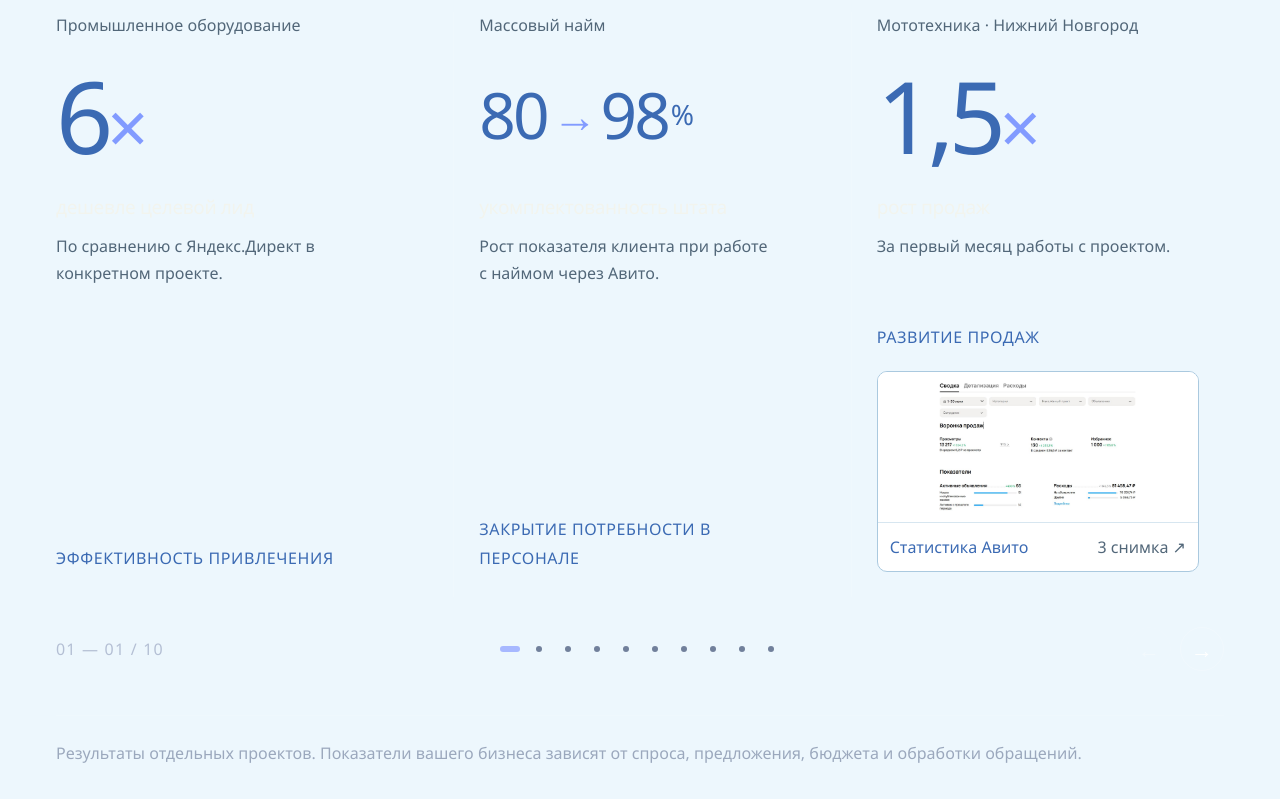
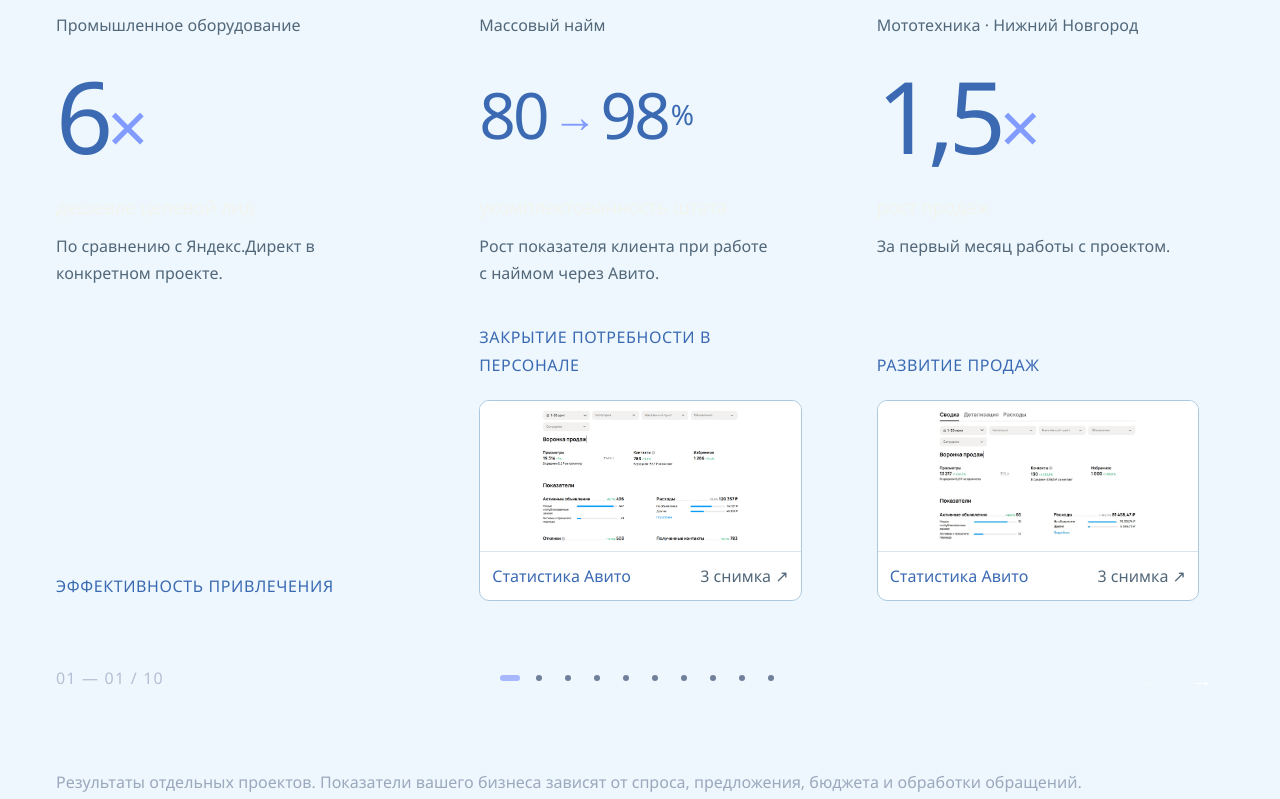
Before and after one commit to creart85/avito-agency, a website with bundled scripts: page dist/index.html in a window 1280 px wide. Shown: the part 4394-5193 px from the top of the page. Built offline with nearby package versions, Linux system fonts and the light colour scheme.

Commit message:
Добавить три снимка в кейс массового найма 80–98%

```diff
--- a/dist/app.js
+++ b/dist/app.js
@@ -1,7 +1,7 @@
 import { profile, services, packages } from './data.js';
 import { calculateEstimate, buildEstimateText, parseQuantity, formatMoney } from './calculator.js';
 import { initializePageNavigation } from './navigation.js';
-import { initializeCaseGalleries } from './gallery.js?v=20261116-machinery';
+import { initializeCaseGalleries } from './gallery.js?v=20261116-recruitment';
 
 const catalog = { services, packages };
 const state = { mode: 'packages', launchId: '', monthlyId: '', quantities: {} };
--- a/dist/gallery.js
+++ b/dist/gallery.js
@@ -28,6 +28,14 @@ export const caseGalleries = {
       { src: './assets/cases/motorcycles-01.jpg', caption: '1–30 июня · 130 контактов · 626,6 ₽ за контакт. На снимках — показатели Авито.', alt: 'Мототехника: статистика Авито за июнь, 13 217 просмотров и 130 контактов.' },
       { src: './assets/cases/motorcycles-02.jpg', caption: '1–31 июля · 119 контактов · 999,3 ₽ за контакт.', alt: 'Мототехника: статистика Авито за июль, 16 742 просмотра и 119 контактов.' },
       { src: './assets/cases/motorcycles-03.jpg', caption: '1–29 августа · 115 контактов · 924,6 ₽ за контакт.', alt: 'Мототехника: статистика Авито за 1–29 августа, 32 077 просмотров и 115 контактов.' }
+    ]
+  },
+  recruitment: {
+    title: 'Массовый найм персонала',
+    items: [
+      { src: './assets/cases/recruitment-01.png', caption: '1–30 сентября · 783 контакта · 153,7 ₽ за контакт. На снимках — обращения кандидатов в Авито.', alt: 'Массовый найм: статистика Авито за сентябрь, 19 314 просмотров и 783 контакта.' },
+      { src: './assets/cases/recruitment-02.png', caption: '1–31 октября · 1 178 контактов · 205,8 ₽ за контакт.', alt: 'Массовый найм: статистика Авито за октябрь, 31 878 просмотров и 1 178 контактов.' },
+      { src: './assets/cases/recruitment-03.png', caption: '10 января — 10 февраля · 1 738 контактов · 146,4 ₽ за контакт.', alt: 'Массовый найм: статистика Авито за 10 января — 10 февраля, 38 370 просмотров и 1 738 контактов.' }
     ]
   },
   machinery: {
--- a/dist/index.html
+++ b/dist/index.html
@@ -32,7 +32,7 @@
   <link rel="stylesheet" href="./hooks.css">
   <link rel="stylesheet" href="./contact-path.css">
   <link rel="stylesheet" href="./photo-story.css">
-  <script type="module" src="./app.js?v=case-galleries-4"></script>
+  <script type="module" src="./app.js?v=case-galleries-5"></script>
 </head>
 <body>
   <a class="skip-link" href="#main">Перейти к содержанию</a>
@@ -92,7 +92,7 @@
       <div class="section-heading"><div><p class="section-label">02 / ИЗ ПРАКТИКИ</p><h2 id="cases-title">За цифрами —<br>реальные задачи.</h2></div><p>Несколько результатов проектов,<br>с которыми я работал.</p></div>
       <div class="cases-track" id="cases-track" role="group" aria-roledescription="карусель" aria-label="Результаты клиентских проектов" tabindex="0">
         <article class="case"><p class="case-category">Промышленное оборудование</p><div class="case-number">6<span>×</span></div><h3>дешевле целевой лид</h3><p>По сравнению с Яндекс.Директ в конкретном проекте.</p><span class="case-foot">ЭФФЕКТИВНОСТЬ ПРИВЛЕЧЕНИЯ</span></article>
-        <article class="case"><p class="case-category">Массовый найм</p><div class="case-number case-number-wide">80<span>→</span>98<small>%</small></div><h3>укомплектованность штата</h3><p>Рост показателя клиента при работе с наймом через Авито.</p><span class="case-foot">ЗАКРЫТИЕ ПОТРЕБНОСТИ В ПЕРСОНАЛЕ</span></article>
+        <article class="case"><p class="case-category">Массовый найм</p><div class="case-number case-number-wide">80<span>→</span>98<small>%</small></div><h3>укомплектованность штата</h3><p>Рост показателя клиента при работе с наймом через Авито.</p><span class="case-foot">ЗАКРЫТИЕ ПОТРЕБНОСТИ В ПЕРСОНАЛЕ</span><div class="case-evidence"><a class="case-preview" href="./assets/cases/recruitment-01.png" data-gallery="recruitment" aria-haspopup="dialog" aria-label="Открыть статистику Авито: массовый найм, 3 снимка"><img src="./assets/cases/recruitment-01.png" width="1211" height="827" loading="lazy" alt="Превью статистики массового найма за сентябрь"><span>Статистика Авито <span>3 снимка ↗</span></span></a></div></article>
         <article class="case"><p class="case-category">Мототехника · Нижний Новгород</p><div class="case-number">1,5<span>×</span></div><h3>рост продаж</h3><p>За первый месяц работы с проектом.</p><span class="case-foot">РАЗВИТИЕ ПРОДАЖ</span><div class="case-evidence"><a class="case-preview" href="./assets/cases/motorcycles-01.jpg" data-gallery="motorcycles" aria-haspopup="dialog" aria-label="Открыть статистику Авито: мототехника, 3 снимка"><img src="./assets/cases/motorcycles-01.jpg" width="1231" height="821" loading="lazy" alt="Превью статистики мототехники за июнь"><span>Статистика Авито <span>3 снимка ↗</span></span></a></div></article>
         <article class="case"><p class="case-category">Продажа спецтехники</p><div class="case-number">9</div><h3>продаж за первый месяц</h3><p>Средний чек сделки — около 4 млн ₽.</p><span class="case-foot">ЗАПУСК ПРОДАЖ</span><div class="case-evidence"><a class="case-preview" href="./assets/cases/machinery-2025-04.png" data-gallery="machinery" aria-haspopup="dialog" aria-label="Открыть статистику Авито: спецтехника, 3 снимка"><img src="./assets/cases/machinery-2025-04.png" width="1224" height="778" loading="lazy" alt="Превью статистики спецтехники за апрель 2025"><span>Статистика Авито <span>3 снимка ↗</span></span></a></div></article>
         <article class="case"><p class="case-category">Бухгалтерские услуги</p><div class="case-number case-number-wide">20<span>–</span>50<small>%</small></div><h3>из просмотра в контакт</h3><p>Конверсия объявлений в обращения в проекте по бухгалтерским услугам.</p><span class="case-foot">КОНВЕРСИЯ ОБЪЯВЛЕНИЙ</span><div class="case-evidence"><a class="case-preview" href="./assets/cases/accounting-01.png" data-gallery="accounting" aria-haspopup="dialog" aria-label="Открыть статистику Авито: бухгалтерские услуги, 1 снимок"><img src="./assets/cases/accounting-01.png" width="1217" height="843" loading="lazy" alt="Превью воронки бухгалтерских услуг за апрель"><span>Статистика Авито <span>1 снимок ↗</span></span></a></div></article>
```
Also changed, not shown: README.md, dist/assets/cases/recruitment-01.png (added), dist/assets/cases/recruitment-02.png (added), dist/assets/cases/recruitment-03.png (added).
